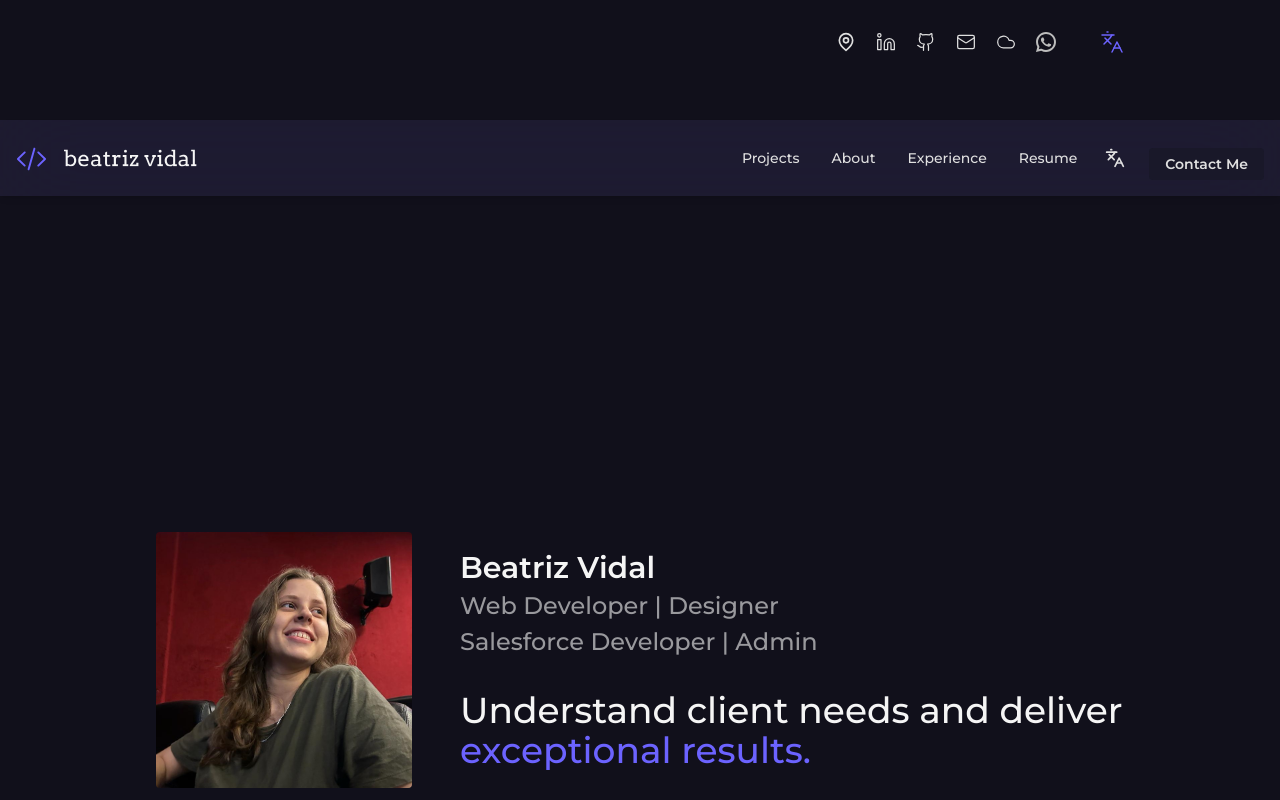
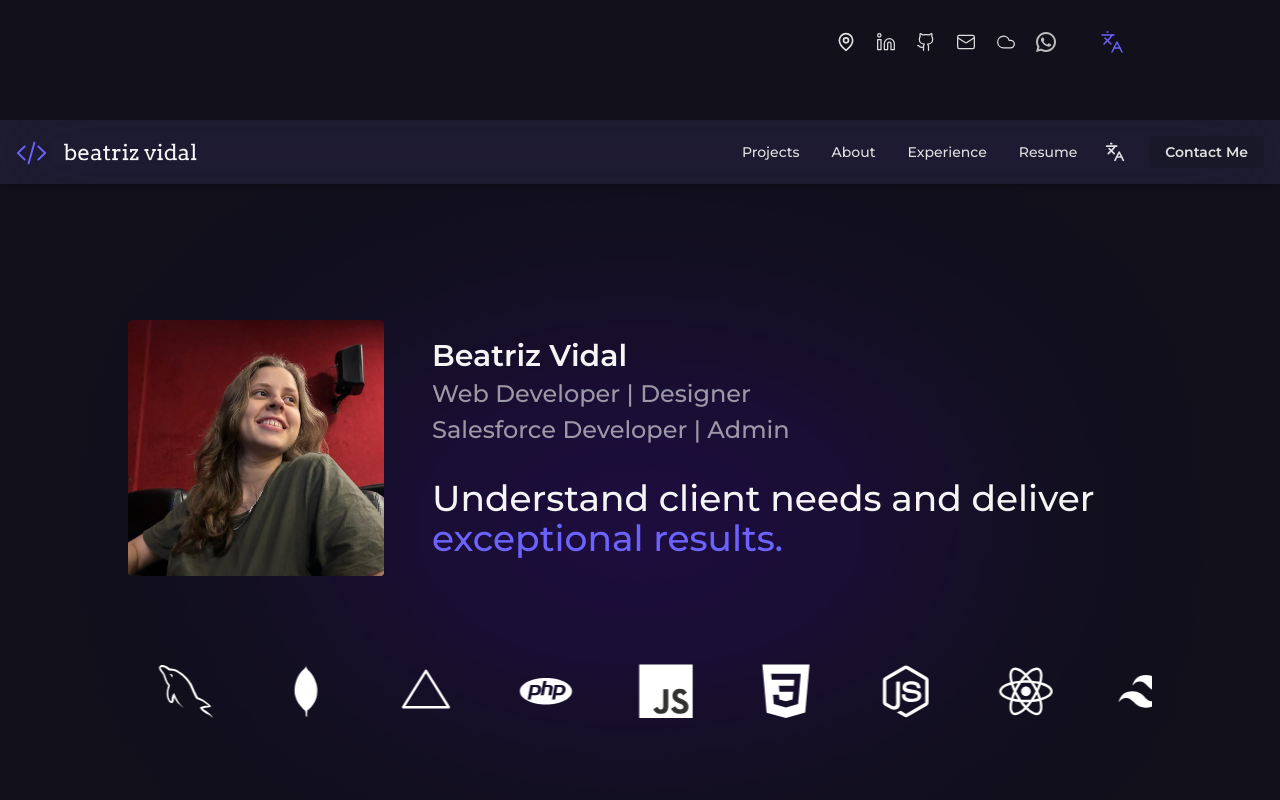
Before and after one commit to biavidalf/beatriz-vidal-portfolio, a React (Vite) app: page / in a window 1280 px wide. Shown: the part 680-1480 px from the top of the page. Built offline with nearby package versions, Linux system fonts and the light colour scheme.

Commit message:
:sparkles: feat: Auto scrolling technologies slide

```diff
--- a/src/components/Navbar/index.jsx
+++ b/src/components/Navbar/index.jsx
@@ -62,7 +62,7 @@ export default function Navbar() {
           size={20}
           className="transition-colors hover:text-purple-main"
         />
-        <button className="mt-3 rounded bg-bg-purple-dark py-3 text-sm font-semibold transition duration-200 hover:bg-bg-purple-hover lg:px-4 lg:py-[6px]">
+        <button className="mt-3 rounded bg-bg-purple-dark py-3 text-sm font-semibold transition duration-200 hover:bg-bg-purple-hover lg:mt-0 lg:px-4 lg:py-[6px]">
           Contact Me
         </button>
       </ul>
--- /dev/null
+++ b/src/components/Sections/Hero/TechnologiesSlide/index.jsx
@@ -0,0 +1,61 @@
+import IconNode from "src/assets/icons/technologies/icon-node.svg";
+import IconReact from "src/assets/icons/technologies/icon-react.svg";
+import IconTailwind from "src/assets/icons/technologies/icon-tailwind.svg";
+import IconFigma from "src/assets/icons/technologies/icon-figma.svg";
+import IconPython from "src/assets/icons/technologies/icon-python.svg";
+import IconMysql from "src/assets/icons/technologies/icon-mysql.svg";
+import IconMongodb from "src/assets/icons/technologies/icon-mongo.svg";
+import IconVercel from "src/assets/icons/technologies/icon-vercel.svg";
+import IconPhp from "src/assets/icons/technologies/icon-php.svg";
+import IconJs from "src/assets/icons/technologies/icon-js.svg";
+import IconCss from "src/assets/icons/technologies/icon-css.svg";
+
+export default function TechnologiesSlide() {
+  const images = [
+    IconNode,
+    IconReact,
+    IconTailwind,
+    IconFigma,
+    IconPython,
+    IconMysql,
+    IconMongodb,
+    IconVercel,
+    IconPhp,
+    IconJs,
+    IconCss,
+  ];
+
+  return (
+    <div className="group flex w-full space-x-16 overflow-hidden">
+      <div className="animate-loop-scroll group-hover:paused flex space-x-16">
+        {images.map((image, index) => {
+          return (
+            <img
+              loading="lazy"
+              src={image}
+              key={index}
+              className="w-14 max-w-none text-gray-300"
+              alt={image}
+            />
+          );
+        })}
+      </div>
+      <div
+        className="animate-loop-scroll group-hover:paused flex space-x-16"
+        aria-hidden="true"
+      >
+        {images.map((image, index) => {
+          return (
+            <img
+              loading="lazy"
+              src={image}
+              key={index}
+              className="w-14 max-w-none text-gray-300"
+              alt={image}
+            />
+          );
+        })}
+      </div>
+    </div>
+  );
+}
--- a/src/components/Sections/Intro/index.jsx
+++ b/src/components/Sections/Intro/index.jsx
@@ -1,16 +1,26 @@
 import ProfilePic from "../../../assets/profile-pic.jpeg";
+
+import TechnologiesSlide from "../Hero/TechnologiesSlide";
 
 export default function Intro() {
   return (
     <section
       id="intro"
-      className="flex h-screen flex-col items-center gap-4 py-14 md:flex-row md:gap-12"
+      className="bg-bg-intro -mb-10 flex h-screen w-full !max-w-none flex-col items-center bg-bottom bg-no-repeat pt-20"
     >
-      <img src={ProfilePic} alt="Profile Picture" className="w-64 rounded" />
+      <div className="mx-auto w-full space-y-8 lg:max-w-5xl">
+        <div className="flex flex-col items-center gap-4 py-14 md:flex-row md:gap-12">
+          <img
+            src={ProfilePic}
+            alt="Profile Picture"
+            className="w-64 rounded"
+          />
 
           <div className="flex flex-col items-center gap-4  text-center md:items-start md:text-left">
             <div className="space-y-1 font-medium">
-          <h2 className="text-2xl font-semibold md:text-3xl">Beatriz Vidal</h2>
+              <h2 className="text-2xl font-semibold md:text-3xl">
+                Beatriz Vidal
+              </h2>
               <p className="text-gray-100/60 lg:text-2xl">
                 Web Developer | Designer
               </p>
@@ -24,6 +34,10 @@ export default function Intro() {
               <span className="text-purple-main">exceptional results.</span>
             </h1>
           </div>
+        </div>
+
+        <TechnologiesSlide />
+      </div>
     </section>
   );
 }
--- a/src/index.css
+++ b/src/index.css
@@ -2,7 +2,13 @@
 @tailwind components;
 @tailwind utilities;
 
-body{
-    @apply bg-bg-main text-gray-100;
-    font-family: "Montserrat", sans-serif;
+body {
+  @apply bg-bg-main text-gray-100;
+  font-family: "Montserrat", sans-serif;
 }
+
+@layer utilities {
+  .paused {
+    animation-play-state: paused;
+  }
+}
--- a/src/pages/Home/index.jsx
+++ b/src/pages/Home/index.jsx
@@ -13,7 +13,7 @@ function Home() {
       <Hero />
       <Navbar />
 
-      <div className=" mx-auto w-full space-y-24 py-16 *:mx-auto *:px-7 *:md:max-w-5xl ">
+      <div className=" mx-auto w-full space-y-24 pb-16 *:mx-auto *:px-7 *:md:max-w-5xl ">
         <Intro />
         <Projects />
         <About />
--- a/tailwind.config.js
+++ b/tailwind.config.js
@@ -25,8 +25,18 @@ export default withMT({
       },
       backgroundImage: {
         "bg-mesh": "url('/mesh.png')",
+        "bg-intro": "url('/bg-intro.png')"
       },
     },
+    animation: {
+      'loop-scroll': 'loop-scroll 15s linear infinite',
+    },
+    keyframes: {
+      'loop-scroll': {
+        from: { transform: 'translateX(0)' },
+        to: { transform: 'translateX(-100%)' },
+      }
+    }
   },
   plugins: [
     require("@tailwindcss/forms")({
```
Also changed, not shown: public/bg-intro.png (added). Lines whose indentation alone changed are shown as unchanged.
